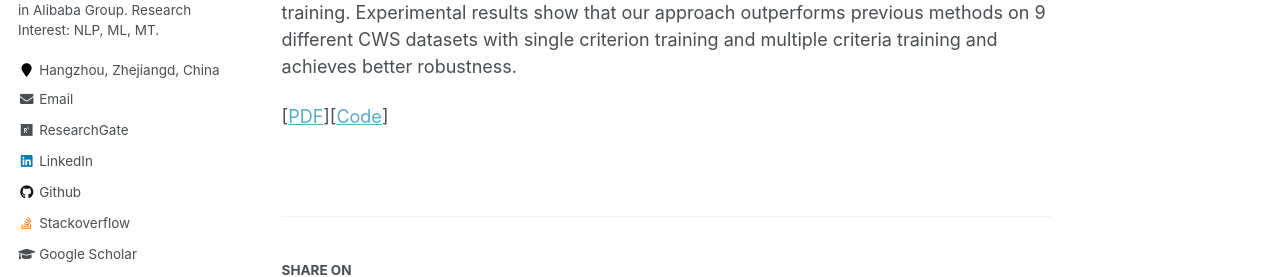
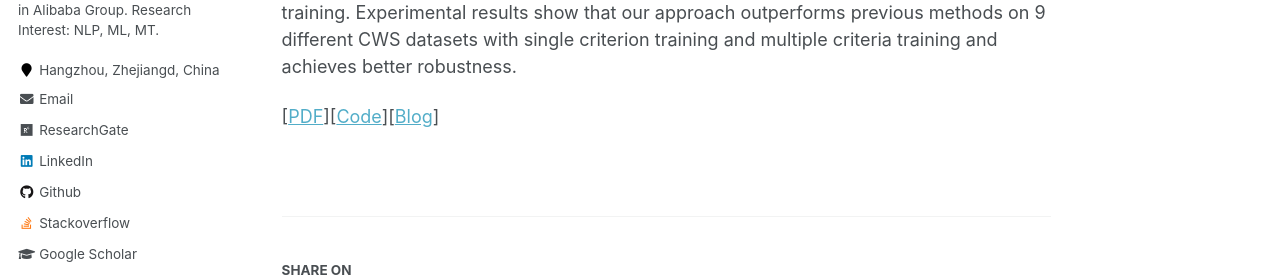
Before and after one commit to miradel51/miradel51.github.io, a Jekyll site: the page built from _publications/2021_emnlp_cws_nmt.md, in a window 1280 px wide and 900 px high, scrolled down 683 px. Shown: the part 274-551 px from the top of the window. Built offline with Jekyll 4.4.1, drawn with Linux system fonts in a browser that asks for light colours; some web fonts are replaced.

Commit message:
update 2021_emnlp_cws_nmt.md
add the blog links

```diff
--- a/_publications/2021_emnlp_cws_nmt.md
+++ b/_publications/2021_emnlp_cws_nmt.md
@@ -27,4 +27,4 @@ Then, we use a revised masked language model (MLM) to evaluate the quality of th
 Finally, we leverage the evaluations to aid the training of the segmenter by improved minimum risk training.
 Experimental results show that our approach outperforms previous methods on 9 different CWS datasets with single criterion training and multiple criteria training and achieves better robustness.
 
-\[[PDF](https://miradel51.github.io/files/emnlp2021_cws.pdf)\]\[[Code](https://github.com/miradel51/Self_Supervised_CWS)\]
+\[[PDF](https://miradel51.github.io/files/emnlp2021_cws.pdf)\]\[[Code](https://github.com/miradel51/Self_Supervised_CWS)\]\[[Blog](https://thumtblog.github.io/2021/09/20/cws-mask-predict/)\]
```
